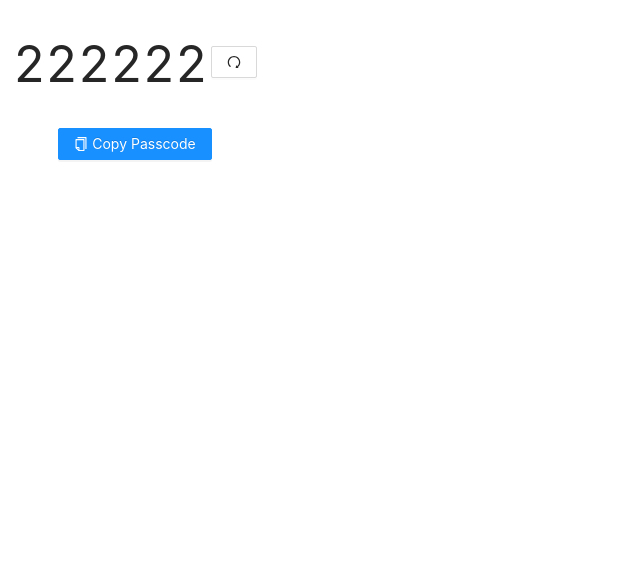
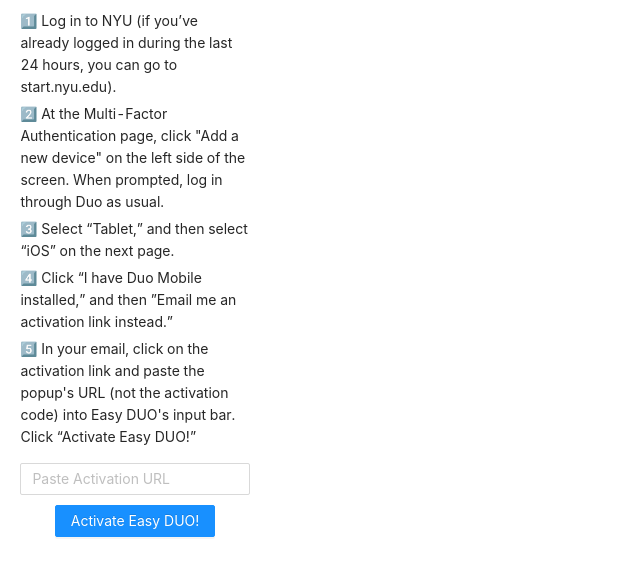
Before and after one commit to yuchenliu15/bye-duo, a React (Create React App) app in the folder frontend/: page / in a window 1280 px wide. Shown: the top 576 px of the page, without its empty margins (0-640 px from the left). Built offline with nearby package versions, Linux system fonts and the light colour scheme.

Commit message:
0.0.1.3
- fix bug: show passcode after activate
- clean up

```diff
--- a/frontend/src/App.js
+++ b/frontend/src/App.js
@@ -23,7 +23,9 @@
   let res = twoFA.generateHOTP(secret, count);
   while(res.length !== 6) {
     res = twoFA.generateHOTP(secret, count);
+    count += 1;
   }
+  chrome.storage.sync.set({count: count+1}, function() {});
   return res;
 }
 
@@ -31,7 +33,7 @@
   const [link, setLink] = useState('');
   const [loading, setLoading] = useState(false);
   const [secret, setSecret] = useState('');
-  const [passcode, setPasscode] = useState('222222');
+  const [passcode, setPasscode] = useState('');
   const [message, setMessage] = useState('');
   const [copy, setCopy] = useState(false);
   useEffect(() => {
@@ -39,7 +41,6 @@
       if(secret_result.secret) {
         chrome.storage.sync.get(['count'], function(result) {
           setPasscode(generatePasscode(secret_result.secret, result.count));
-          chrome.storage.sync.set({count: result.count+1}, function() {});
         });
         setSecret(secret_result.secret);
       }
@@ -51,7 +52,6 @@
   const onGenerate = event => {
     chrome.storage.sync.get(['count'], function(result) {
       setPasscode(generatePasscode(secret, result.count));
-      chrome.storage.sync.set({count: result.count+1}, function() {});
     });
     setCopy(false);
   }
@@ -62,10 +62,11 @@
     axios.post(API, form)
       .then(res => {
         if(res.status === 200) {
-          const secret = hi_base_32.encode(res.data)
-          chrome.storage.sync.set({secret: secret}, function() {});
+          const newSecret = hi_base_32.encode(res.data)
+          chrome.storage.sync.set({secret: newSecret}, function() {});
           chrome.storage.sync.set({count: 0}, function() {});
-          setSecret(secret);
+          setPasscode(generatePasscode(newSecret, 0));
+          setSecret(newSecret);
           setLoading(false);
         }
         else {
@@ -89,7 +90,7 @@
     <div className="App">
       <div>{message}</div>
       <div>
-      { !secret?
+      { secret?
         <div>
           <Row align="middle" justify="center" style={{margin: "10px", fontSize: "50px"}}>
               <Col span={24}  style={{textAlign: 'center'}}>
```
Also changed, not shown: frontend/public/manifest.json.
